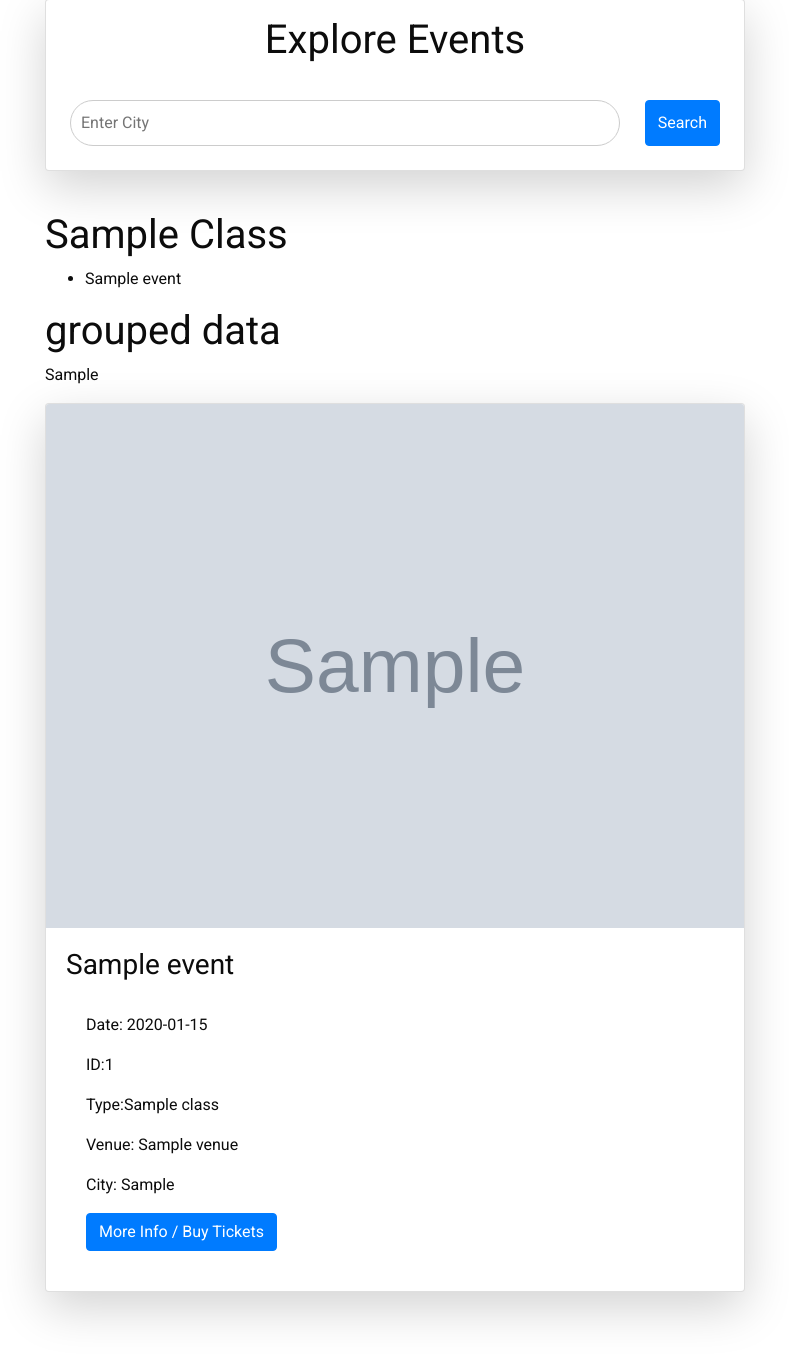
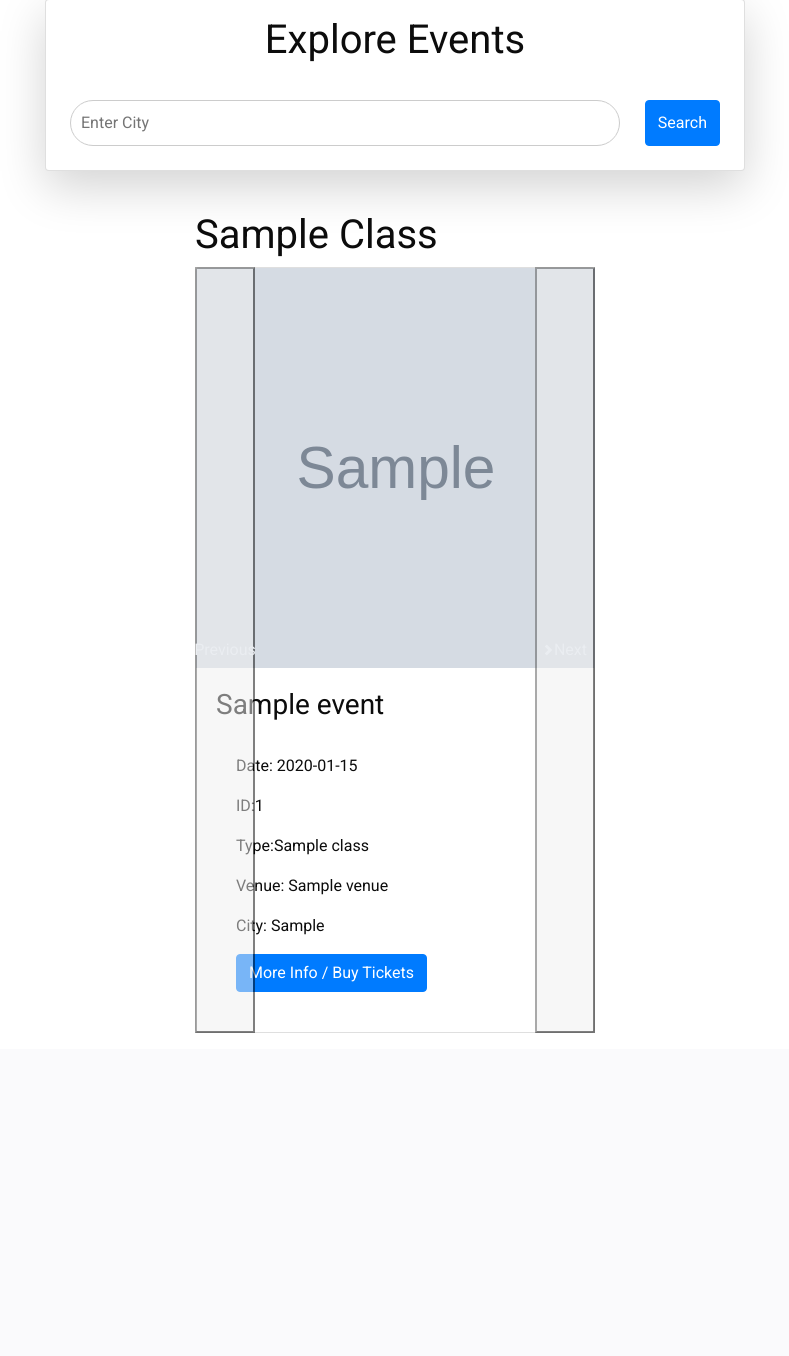
Before and after one commit to atticus-ezis/boardforthebored, a Django app: template templates/explore_events.html in a window 1280 px wide. Shown: the part 119-1475 px from the top of the page, without its empty margins (245-1034 px from the left). After the commit the page ends 1152 px from the top, so only its background shows below. Run offline with Django 5.2, Linux system fonts and the light colour scheme; tables that the repository leaves empty hold one stand-in row (values such as "Sample post"); the template is opened without the code that fills it: values that come from a table or form of the project are taken from there, most other values are stand-ins (such as "Sample title", 1, 10 or a date in 2020); grey boxes marked "Sample" are stand-in pictures; some libraries are stand-ins or nearby versions.

Commit message:
before bootstrap 5 switch

```diff
--- a/Events/views.py
+++ b/Events/views.py
@@ -23,7 +23,7 @@
     else:
         form = CitySearch()
 
-    return render(request, 'explore_events.html', {'form':form, 'events':events, 'grouped_events':grouped_events})
+    return render(request, 'explore_events.html', {'form':form, 'grouped_events':grouped_events})
 
 # group function of city results
 def get_events_by_type(events):
--- a/templates/explore_events.html
+++ b/templates/explore_events.html
@@ -3,7 +3,7 @@
 
 {% block content %}
 
-<div class="position-relative p-5">
+<div class="position-relative pt-5">
 
     <div class="d-flex flex-column justify-content-center align-items-center">
 
@@ -23,45 +23,34 @@
         <br>
 
         <!-- results -->
-        {% if events %}
-            <div class="w-100" style="max-width:700px;">
-                <div class="mt-3 mb-3">
 
-                    <!-- define key + value items from tuple -->
+        <!-- define key + values from tuple -->
         {% for class, event_lists in grouped_events.items %}
 
-                        <!-- key -->
+            <div class="mt-3 mb-3" style="max-width: 700px; overflow: hidden;">
+
+                <!-- Events subject title -->
                 <h1>{{class|title}}</h1>
 
-                        <!-- iterate through values -->
+                <!-- carousel wrapper -->
+                <div id="eventCarousel" class="carousel slide" data-bs-ride="carousel">
 
-                        <ul>
-                            {% for event_list in event_lists %}
-                                <li>{{event_list.name}}</li>
-                            {% endfor %}
-                        </ul>
+                    <!-- carousel content-->
+                    <div class="carousel-inner">
+                        <div class="carousel-item active">
+                            <div class="d-flex justify-content-start" style="gap:20px; overflow-x: hidden;">
 
-                    {% endfor %}
+                                <!-- cards -->
+                                {% for event in event_lists %}
+                                    <!-- event card -->
+                                    <div class="card shadow-lg" style="width: 400px; height: auto; flex-shrink: 0;">
 
-                    <!-- group event info by type -->
-                    <h1>grouped data</h1>
-                    <p>{{grouped_events}}</p>
+                                        <img class="card-img-top"src="{{ event.image_url }}" alt="{{ event.name }} image" style="width: 400px; height: 400px;">
 
-
-
-
-                    {% for event in events %}
-
-                    <!-- event card -->
-                        <div class="card mb-3 shadow-lg">
-
-                            <img class="card-img-top"src="{{ event.image_url }}" alt="{{ event.name }} image">
-
-                            <div class="card-body">
+                                        <div class="card-body" >
                                             <h3 class="card-title">{{ event.name }}</h3>
 
-                                <div class="card-body">
-
+                                            <div class="card-body" style="width: 400px;">
                                                 <p class="card-text">Date:
                                                     {% for date in event.dates %}
                                                         {{ date }}{% if not forloop.last %}, {% endif %}
@@ -69,22 +58,41 @@
                                                 </p>
                                                 <p>ID:{{ event.id }}</p>
                                                 <p class="card-text">Type:{{ event.class }}</p>
-
                                                 <p class="card-text">Venue: {{ event.venue }}</p>
                                                 <p class="card-text">City: {{ event.venue_city }}</p>
                                                 <a class="btn btn-primary" href="{{ event.info }}" target="_blank">More Info / Buy Tickets</a>
-
                                             </div>
                                         </div>
 
                                     </div>
 
                                 {% endfor %}
+
+
                             </div>
+
                         </div>
-        {% else %}
-            <p>No events found</p>
-        {% endif %}
+
+                    </div>
+
+                    <!-- carousel controls-->
+                     <button class="carousel-control-prev" type="button" data-bs-target="#eventCarousel" data-bs-slide="prev">
+                        <span class="carousel-control-prev-icon" aria-hidden="true"></span>
+                        <span class="visually-hidden">Previous</span>
+                     </button>
+                     <button class="carousel-control-next" type="button" data-bs-target="#eventCarousel" data-bs-slide="next">
+                        <span class="carousel-control-next-icon" aria-hidden="true"></span>
+                        <span class="visually-hidden">Next</span>
+                     </button>
+
+                </div>
+
+            </div>
+
+        {% endfor %}
+
+
+
     </div>
 </div>
 
```
Also changed, not shown: journal.txt (added, +11 -0 lines). Lines whose indentation alone changed are shown as unchanged.
